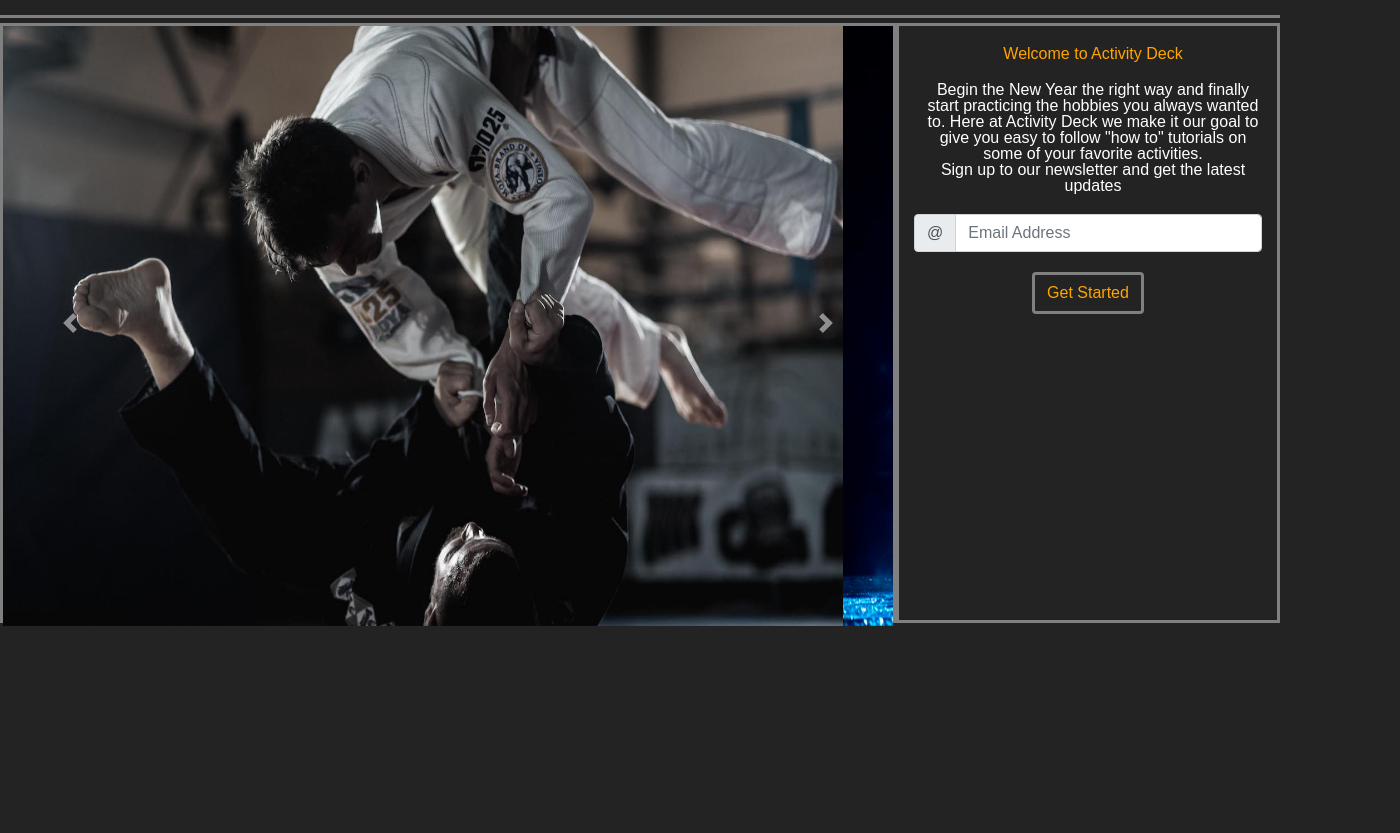
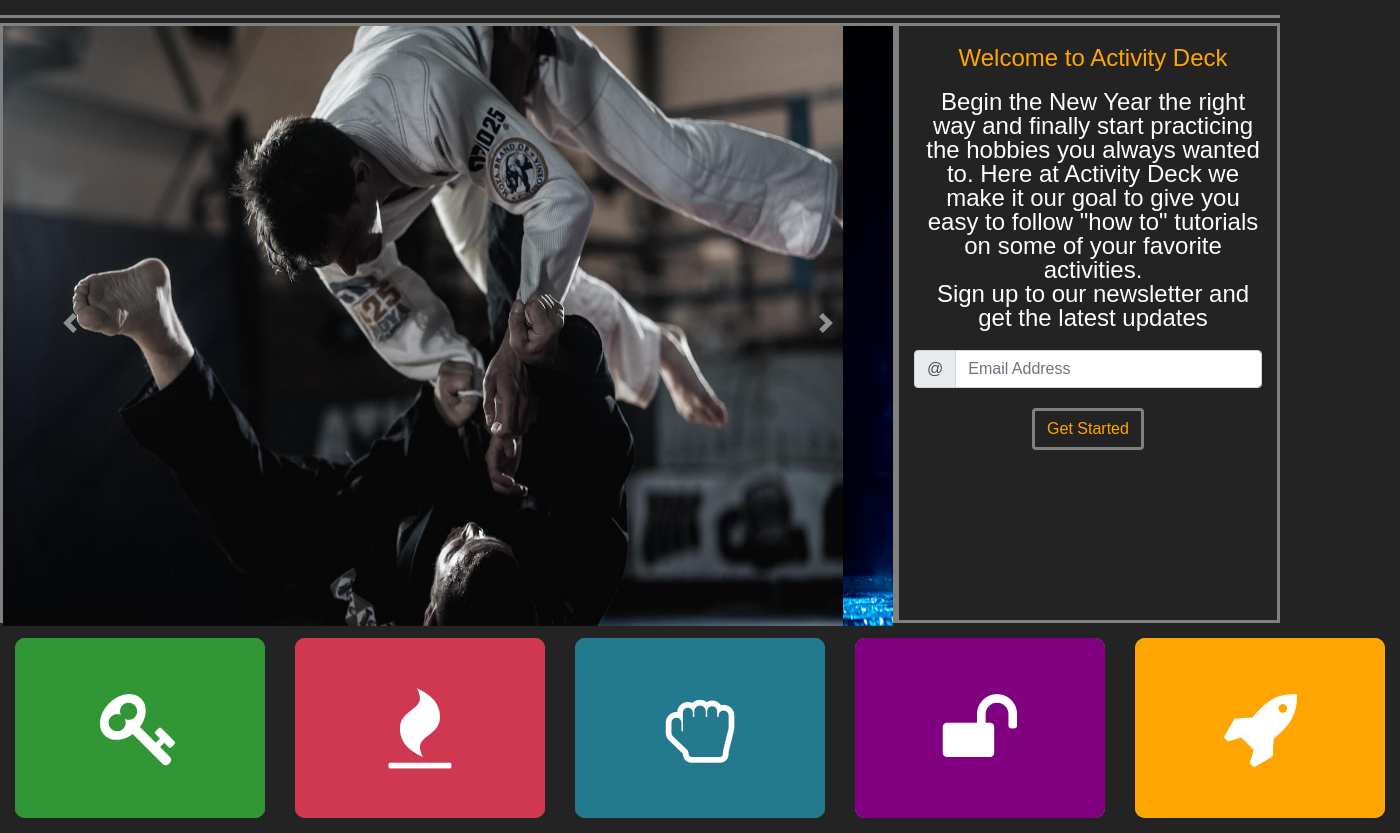
Before and after one commit to jenniferaguirre/kicker, a website: page public/index.html in a window 1280 px wide. Shown: the part 86-919 px from the top of the page, 1400 px wide, since content can reach past the window. Before the commit the page ends 800 px from the top, so only its background shows below. Drawn offline with nearby package versions, Linux system fonts and the light colour scheme.

Commit message:
added the animation/ new technology

```diff
--- a/public/assets/css/animation.css
+++ b/public/assets/css/animation.css
@@ -8,13 +8,13 @@ body {
     position: relative;
     width: 1400px;
     height: 200px;
-    margin:  240px auto;
+    margin: 240px auto;
 }
 /* the boxes in general */
 .animation .box {
     position: relative;
-    width: calc(400px - 30px);
-    height: calc(300px - 30px);
+    width: calc(270px - 20px);
+    height: calc(200px - 20px);
     background: #000;
     float: left;
     margin: 15px;
@@ -113,3 +113,21 @@ body {
 .animation .box:nth-child(3) {
     background: #328fa5;
 }
+
+/* fourth box */
+.animation .box:nth-child(4) .icon {
+    background: purple;
+}
+
+.animation .box:nth-child(4) {
+    background: rgb(192, 121, 192);
+}
+
+/* fifth box */
+.animation .box:nth-child(5) .icon {
+    background: orange;
+}
+
+.animation .box:nth-child(5) {
+    background: rgb(241, 183, 73);
+}
--- a/public/assets/css/style.css
+++ b/public/assets/css/style.css
@@ -1,3 +1,4 @@
+
 /* nav bar */
 .navbar {
     border-bottom: 3px solid grey;
@@ -66,6 +67,7 @@
         color: white;
         border: 3px solid grey;
         text-align: center;
+        font-size: x-large;
     }
 
     h1 {
--- a/public/index.html
+++ b/public/index.html
@@ -96,44 +96,46 @@
 
 
   <!-- animation -->
-   <!--<div class="animation">
+   <div class="animation">
     <div class="box">
-      <div class="icon"><i class="fa fa-search" aria-hidden="true"></i></div>
+      <div class="icon"><i class="fa fa-key" aria-hidden="true"></i></div>
       <div class="content">
-        <h3>Jiu Jitsu</h3>
-        <p>Bla bla bla</p>
+        <h3></h3>
+        <p>Everyone holds his or her own key to success and happiness</p>
       </div>
     </div>
     <div class="box">
-      <div class="icon"><i class="fa fa-tint" aria-hidden="true"></i></div>
+      <div class="icon"><i class="fa fa-fire" aria-hidden="true"></i></div>
       <div class="content">
-        <h3>Dance</h3>
-        <p>Yada yada yada</p>
+        <h3></h3>
+        <p>Develop a passion for learning. If you do, you will never cease to grow.</p>
       </div>
     </div>
     <div class="box">
-      <div class="icon"><i class="fa fa-map-marker" aria-hidden="true"></i></div>
+      <div class="icon"><i class="fa fa-hand-rock-o" aria-hidden="true"></i></div>
       <div class="content">
-        <h3>Lifting</h3>
-        <p>Bla bla bla</p>
+        <h3></h3>
+        <p>Start where you are. Use what you have. Do what you can</p>
       </div>
     </div>
     <div class="box">
-      <div class="icon"><i class="flaticon-swim" aria-hidden="true"></i></div>
+      <div class="icon"><i class="fa fa-unlock" aria-hidden="true"></i></div>
       <div class="content">
-        <h3>Swimming</h3>
-        <p>Yada yada yada</p>
+        <h3></h3>
+        <p>Release your Fear and you will unlock your Growth</p>
       </div>
     </div>
     <div class="box">
-      <div class="icon"><i class="fa fa-tint" aria-hidden="true"></i></div>
+      <div class="icon"><i class="fa fa-rocket" aria-hidden="true"></i></div>
       <div class="content">
-        <h3>Yoga</h3>
-        <p>Bla bla bla</p>
+        <h3></h3>
+        <p>Yesterday you said Tomorrow. Lets do this!</p>
       </div>
     </div>
-  </div>
--->
+
+    </div>
+
+
 
 
 
```
